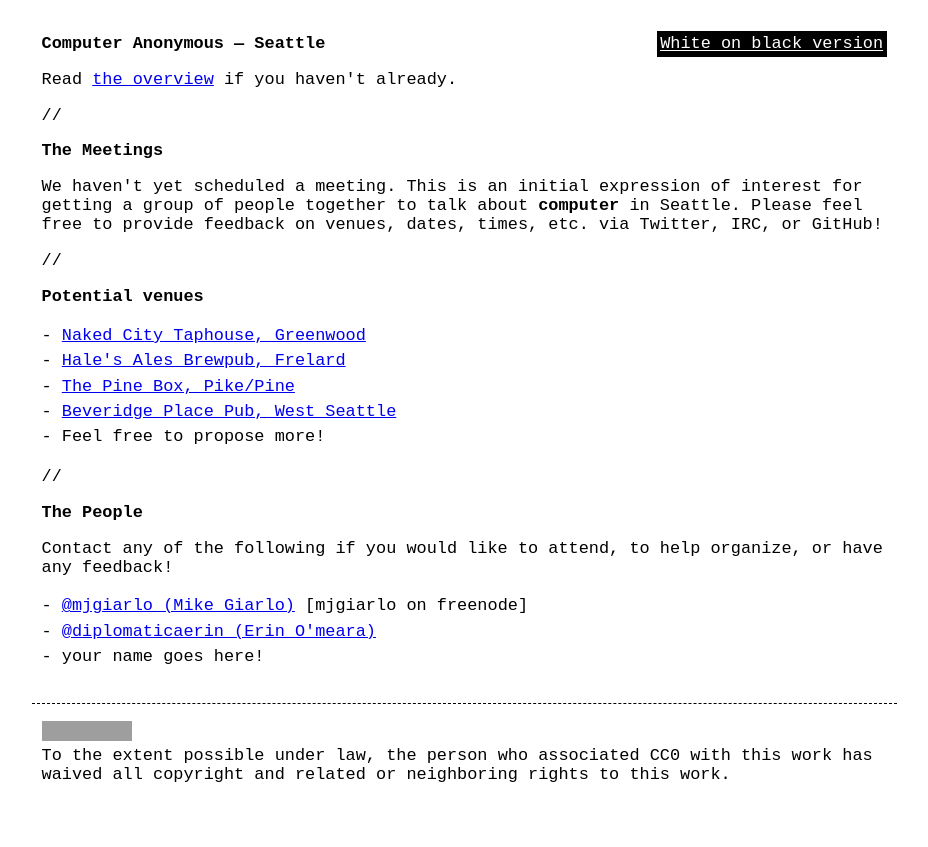
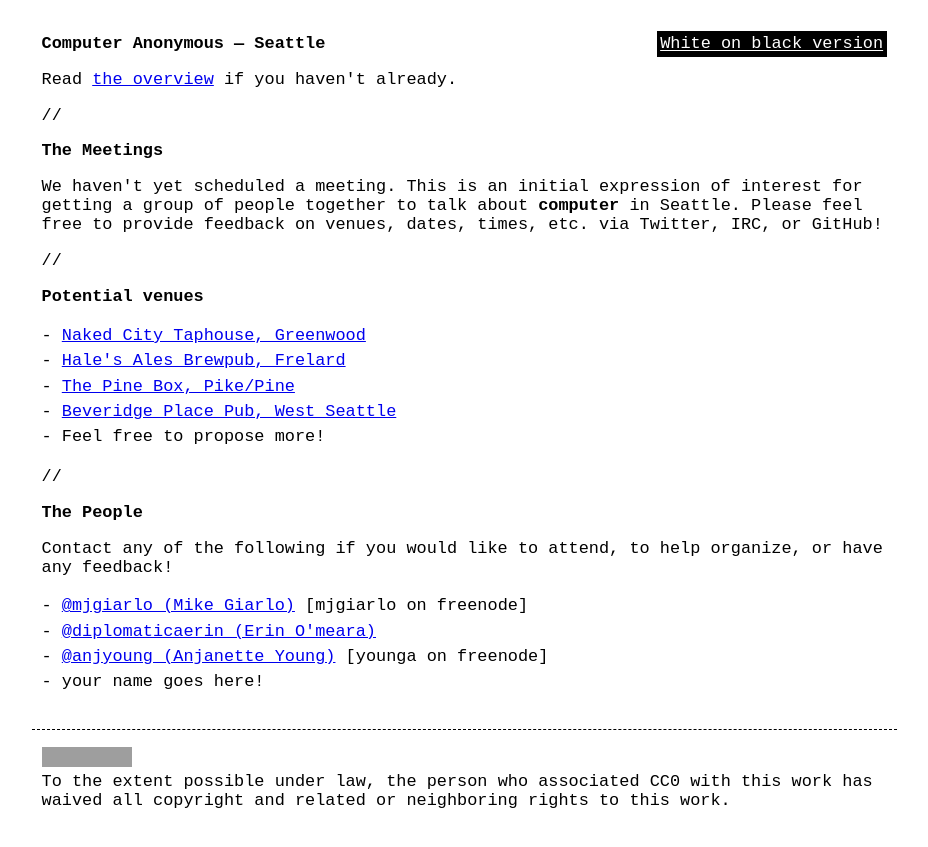
Before and after one commit to computeranonymous/computer, a Jekyll site: the page built from us_seattle.html, in a window 1280 px wide. Shown: the top 847 px of the page, without its empty margins (176-1104 px from the left). Built offline with Jekyll 4.4.1, drawn with Linux system fonts in a browser that asks for light colours; grey boxes are pictures that could not be loaded.

Commit message:
Adds Anjanette to Seattle planning contingent

```diff
--- a/us_seattle.html
+++ b/us_seattle.html
@@ -33,5 +33,6 @@ title: Computer Anonymous - Seattle
 <ul>
     <li><a href="https://twitter.com/mjgiarlo">@mjgiarlo (Mike Giarlo)</a> [mjgiarlo on freenode]</li>
     <li><a href="https://twitter.com/diplomaticaerin">@diplomaticaerin (Erin O'meara)</a></li>
+    <li><a href="https://twitter.com/anjyoung">@anjyoung (Anjanette Young)</a> [younga on freenode]</li>
     <li>your name goes here!</li>
 </ul>
```
